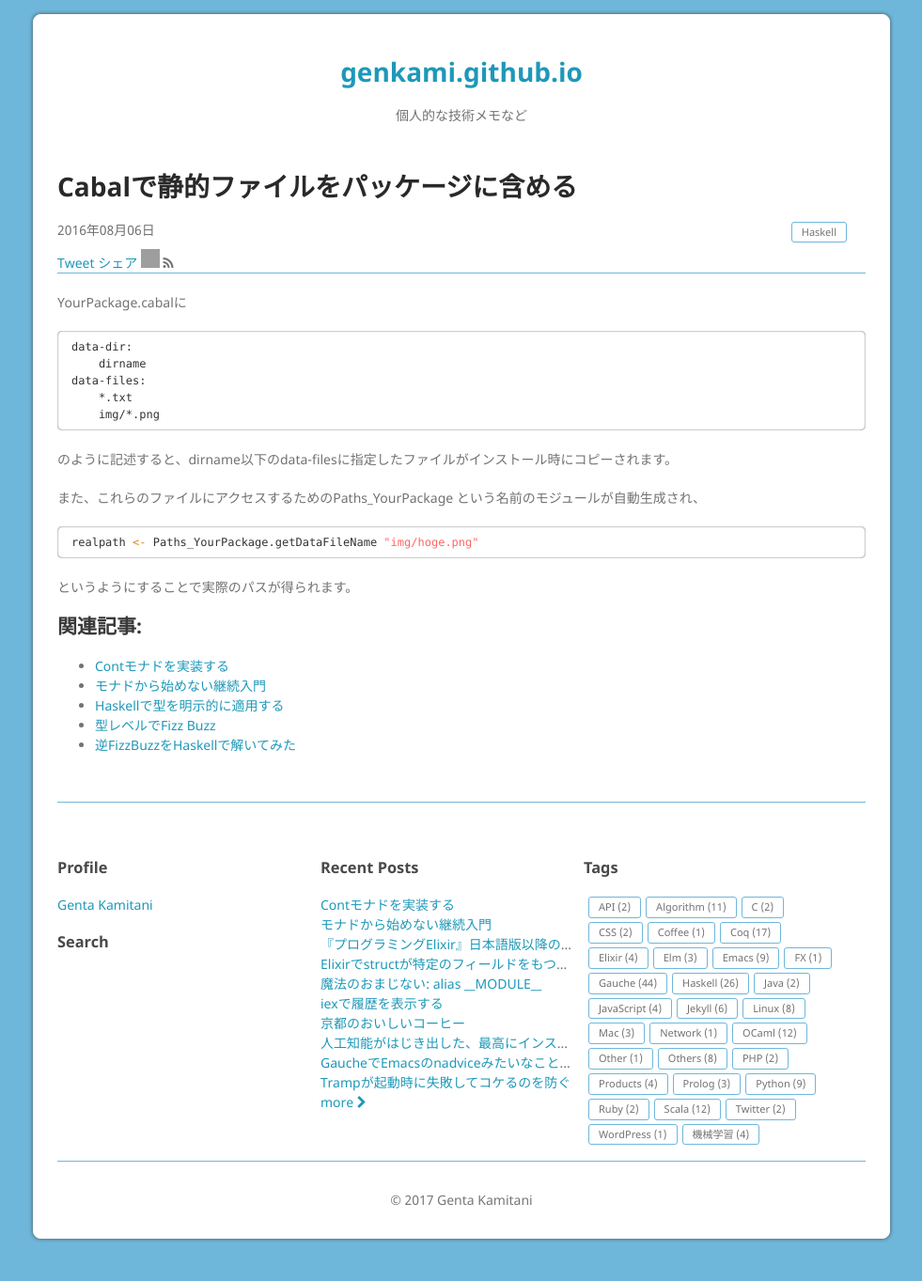
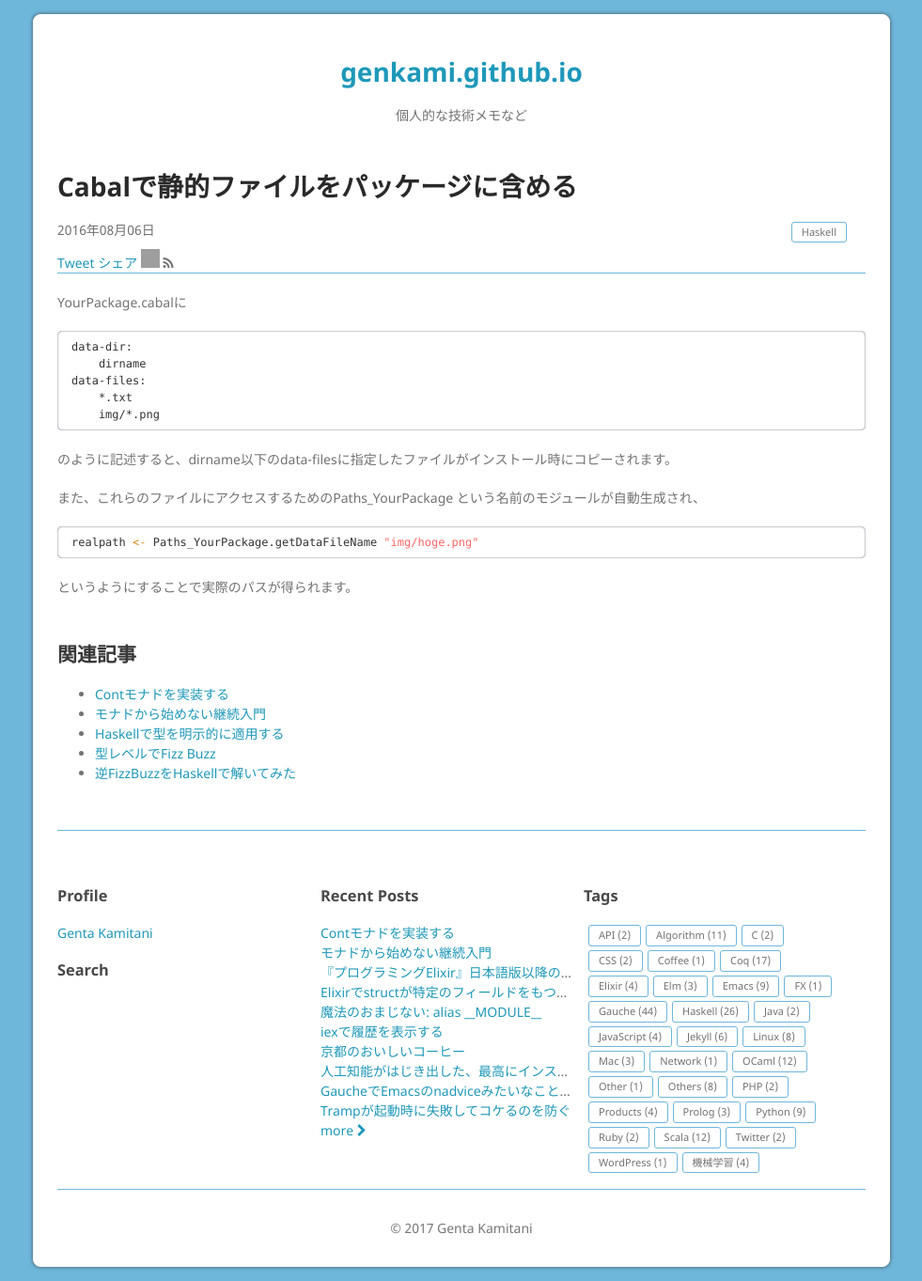
Before and after one commit to genkami/genkami.github.io, a Jekyll site: the page built from _posts/2016-08-06-200000.html, in a window 1280 px wide. Shown: the whole page at 94% size, without its empty margins (149-1130 px from the left). Built offline with Jekyll 4.4.1, drawn with Linux system fonts in a browser that asks for light colours; comment, search, counter and statistics services are not loaded; before the commit the page ends 1333 px from its top, so only the background shows below that; grey boxes are pictures that could not be loaded.

Commit message:
関連記事と本文の間の感覚広げた

```diff
--- a/_includes/related-posts.html
+++ b/_includes/related-posts.html
@@ -1,4 +1,4 @@
-<h2>関連記事:</h2>
+<h2 class="related-posts">関連記事</h2>
 {% assign i = 0 %}
 <ul>
   {% for post in site.posts %}
--- a/_sass/genkami-github-io.scss
+++ b/_sass/genkami-github-io.scss
@@ -29,6 +29,10 @@ h3, h4, h5, h6 {
 
 h1, h2, h3, h4, h5, h6 {
     margin: 0 0 20px;
+}
+
+h2.related-posts {
+    margin-top: 50px;
 }
 
 article {
```
